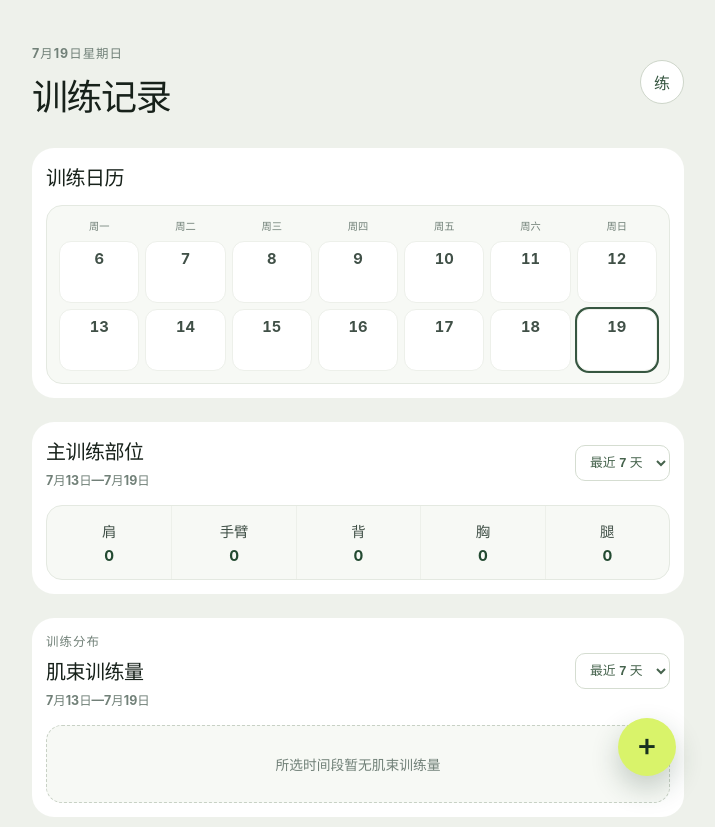
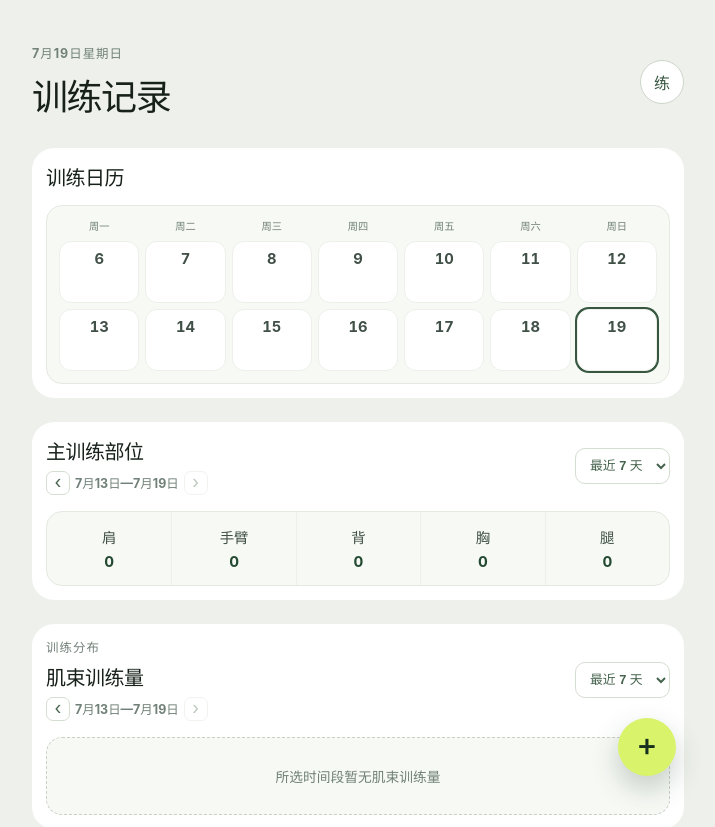
Before and after one commit to Chihatepython/fitness-tracker, a Vue app: page / in a window 1280 px wide. Shown: the top 827 px of the page, without its empty margins (282-997 px from the left). Built offline with nearby package versions, Linux system fonts and the light colour scheme.

Commit message:
Add calendar week history navigation

```diff
--- a/src/components/BodyPartSummaryCard.vue
+++ b/src/components/BodyPartSummaryCard.vue
@@ -7,6 +7,7 @@ import { BODY_PART_DISPLAY_PRIORITY, TRAINING_PERIODS } from '@/domain/trainingS
 const props = defineProps<{
   counts: Record<BodyPart, number>
   periodIndex: number
+  weekOffset: number
   dateRange: string
   isLoading: boolean
   error: string
@@ -14,7 +15,10 @@ const props = defineProps<{
 
 const emit = defineEmits<{
   changePeriod: [periodIndex: number]
+  changeWeek: [weekDelta: number]
 }>()
+
+const selectedPeriod = computed(() => TRAINING_PERIODS[props.periodIndex]!)
 
 const sortedBodyParts = computed(() =>
   [...BODY_PART_DISPLAY_PRIORITY].sort((left, right) => {
@@ -37,7 +41,27 @@ function handlePeriodChange(event: Event): void {
     <div class="section-heading">
       <div>
         <h2 id="summary-title">主训练部位</h2>
-        <span class="date-range">{{ dateRange }}</span>
+        <div class="period-date-navigation">
+          <button
+            v-if="selectedPeriod.canNavigateWeeks"
+            type="button"
+            :disabled="isLoading"
+            aria-label="查看上一个统计周"
+            @click="emit('changeWeek', 1)"
+          >
+            ‹
+          </button>
+          <span class="date-range">{{ dateRange }}</span>
+          <button
+            v-if="selectedPeriod.canNavigateWeeks"
+            type="button"
+            :disabled="isLoading || weekOffset === 0"
+            aria-label="查看下一个统计周"
+            @click="emit('changeWeek', -1)"
+          >
+            ›
+          </button>
+        </div>
       </div>
       <select
         class="period-select"
@@ -46,7 +70,7 @@ function handlePeriodChange(event: Event): void {
         aria-label="选择统计周期"
         @change="handlePeriodChange"
       >
-        <option v-for="(period, index) in TRAINING_PERIODS" :key="period.dayCount" :value="index">
+        <option v-for="(period, index) in TRAINING_PERIODS" :key="period.id" :value="index">
           {{ period.label }}
         </option>
       </select>
@@ -63,6 +87,40 @@ function handlePeriodChange(event: Event): void {
 </template>
 
 <style scoped>
+.period-date-navigation {
+  display: flex;
+  min-height: 24px;
+  align-items: center;
+  gap: 5px;
+  margin-top: 6px;
+}
+
+.period-date-navigation .date-range {
+  margin-top: 0;
+}
+
+.period-date-navigation button {
+  display: grid;
+  width: 24px;
+  height: 24px;
+  place-items: center;
+  padding: 0 0 2px;
+  border: 1px solid #d5ddd1;
+  border-radius: 7px;
+  outline: none;
+  background: #fff;
+  color: #46634d;
+  font-size: 1.1rem;
+  line-height: 1;
+  cursor: pointer;
+  -webkit-tap-highlight-color: transparent;
+}
+
+.period-date-navigation button:disabled {
+  cursor: default;
+  opacity: 0.35;
+}
+
 .body-part-list {
   overflow: hidden;
   display: grid;
--- a/src/components/MuscleVolumeCard.vue
+++ b/src/components/MuscleVolumeCard.vue
@@ -14,6 +14,7 @@ const props = defineProps<{
   totals: Record<MuscleName, number>
   sources: MuscleTrainingSources
   periodIndex: number
+  weekOffset: number
   dateRange: string
   isLoading: boolean
   error: string
@@ -21,9 +22,11 @@ const props = defineProps<{
 
 const emit = defineEmits<{
   changePeriod: [periodIndex: number]
+  changeWeek: [weekDelta: number]
 }>()
 
 const selectedMuscle = ref<MuscleName>()
+const selectedPeriod = computed(() => TRAINING_PERIODS[props.periodIndex]!)
 const visibleMuscleGroups = computed(() =>
   MUSCLE_GROUPS.map((group) => ({
     region: group.region,
@@ -48,7 +51,27 @@ function handlePeriodChange(event: Event): void {
       <div>
         <p class="eyebrow">训练分布</p>
         <h2 id="muscle-title">肌束训练量</h2>
-        <span class="date-range">{{ dateRange }}</span>
+        <div class="period-date-navigation">
+          <button
+            v-if="selectedPeriod.canNavigateWeeks"
+            type="button"
+            :disabled="isLoading"
+            aria-label="查看上一个肌束统计周"
+            @click="emit('changeWeek', 1)"
+          >
+            ‹
+          </button>
+          <span class="date-range">{{ dateRange }}</span>
+          <button
+            v-if="selectedPeriod.canNavigateWeeks"
+            type="button"
+            :disabled="isLoading || weekOffset === 0"
+            aria-label="查看下一个肌束统计周"
+            @click="emit('changeWeek', -1)"
+          >
+            ›
+          </button>
+        </div>
       </div>
       <select
         class="period-select"
@@ -57,7 +80,7 @@ function handlePeriodChange(event: Event): void {
         aria-label="选择肌束训练量统计周期"
         @change="handlePeriodChange"
       >
-        <option v-for="(period, index) in TRAINING_PERIODS" :key="period.dayCount" :value="index">
+        <option v-for="(period, index) in TRAINING_PERIODS" :key="period.id" :value="index">
           {{ period.label }}
         </option>
       </select>
@@ -119,6 +142,40 @@ function handlePeriodChange(event: Event): void {
 </template>
 
 <style scoped>
+.period-date-navigation {
+  display: flex;
+  min-height: 24px;
+  align-items: center;
+  gap: 5px;
+  margin-top: 6px;
+}
+
+.period-date-navigation .date-range {
+  margin-top: 0;
+}
+
+.period-date-navigation button {
+  display: grid;
+  width: 24px;
+  height: 24px;
+  place-items: center;
+  padding: 0 0 2px;
+  border: 1px solid #d5ddd1;
+  border-radius: 7px;
+  outline: none;
+  background: #fff;
+  color: #46634d;
+  font-size: 1.1rem;
+  line-height: 1;
+  cursor: pointer;
+  -webkit-tap-highlight-color: transparent;
+}
+
+.period-date-navigation button:disabled {
+  cursor: default;
+  opacity: 0.35;
+}
+
 .muscle-table-wrapper {
   overflow: hidden;
   margin-top: 16px;
--- a/src/composables/useTrainingDashboard.ts
+++ b/src/composables/useTrainingDashboard.ts
@@ -18,6 +18,7 @@ import {
   formatDisplayDate,
   getCurrentWeekMondayOffset,
   getLocalDate,
+  getTrainingPeriodDateRange,
   type TrainingCalendarDay,
 } from '@/domain/trainingStats'
 
@@ -30,12 +31,14 @@ export function useTrainingDashboard() {
   const isLoadingBodyPartCounts = ref(true)
   const bodyPartCountsError = ref('')
   const selectedTrainingPeriodIndex = ref(0)
+  const trainingPeriodWeekOffset = ref(0)
 
   const muscleTrainingTotals = ref(createEmptyMuscleTrainingTotals())
   const muscleTrainingSources = ref(createEmptyMuscleTrainingSources())
   const isLoadingMuscleTrainingTotals = ref(true)
   const muscleTrainingTotalsError = ref('')
   const selectedMuscleTrainingPeriodIndex = ref(0)
+  const muscleTrainingPeriodWeekOffset = ref(0)
 
   const trainingCalendarDays = ref<TrainingCalendarDay[]>(buildTrainingCalendarDays([]))
   const isLoadingTrainingCalendar = ref(true)
@@ -50,25 +53,29 @@ export function useTrainingDashboard() {
   const selectedTrainingPeriod = computed(
     () => TRAINING_PERIODS[selectedTrainingPeriodIndex.value]!,
   )
-  const trainingPeriodStartDate = computed(() =>
-    getLocalDate(-(selectedTrainingPeriod.value.dayCount - 1)),
+  const trainingPeriodDateRange = computed(() =>
+    getTrainingPeriodDateRange(
+      selectedTrainingPeriod.value,
+      trainingPeriodWeekOffset.value,
+    ),
   )
-  const trainingPeriodEndDate = computed(() => getLocalDate())
   const trainingPeriodRangeLabel = computed(
     () =>
-      `${formatDisplayDate(trainingPeriodStartDate.value)}—${formatDisplayDate(trainingPeriodEndDate.value)}`,
+      `${formatDisplayDate(trainingPeriodDateRange.value.startDate)}—${formatDisplayDate(trainingPeriodDateRange.value.endDate)}`,
   )
 
   const selectedMuscleTrainingPeriod = computed(
     () => TRAINING_PERIODS[selectedMuscleTrainingPeriodIndex.value]!,
   )
-  const muscleTrainingPeriodStartDate = computed(() =>
-    getLocalDate(-(selectedMuscleTrainingPeriod.value.dayCount - 1)),
+  const muscleTrainingPeriodDateRange = computed(() =>
+    getTrainingPeriodDateRange(
+      selectedMuscleTrainingPeriod.value,
+      muscleTrainingPeriodWeekOffset.value,
+    ),
   )
-  const muscleTrainingPeriodEndDate = computed(() => getLocalDate())
   const muscleTrainingPeriodRangeLabel = computed(
     () =>
-      `${formatDisplayDate(muscleTrainingPeriodStartDate.value)}—${formatDisplayDate(muscleTrainingPeriodEndDate.value)}`,
+      `${formatDisplayDate(muscleTrainingPeriodDateRange.value.startDate)}—${formatDisplayDate(muscleTrainingPeriodDateRange.value.endDate)}`,
   )
 
   const currentWeekMondayOffset = getCurrentWeekMondayOffset()
@@ -94,8 +101,8 @@ export function useTrainingDashboard() {
 
     try {
       const trainingSets = await getTrainingSetsByDateRange(
-        trainingPeriodStartDate.value,
-        trainingPeriodEndDate.value,
+        trainingPeriodDateRange.value.startDate,
+        trainingPeriodDateRange.value.endDate,
       )
 
       bodyPartDayCounts.value = calculateBodyPartDayCounts(trainingSets)
@@ -113,8 +120,8 @@ export function useTrainingDashboard() {
 
     try {
       const trainingSets = await getTrainingSetsByDateRange(
-        muscleTrainingPeriodStartDate.value,
-        muscleTrainingPeriodEndDate.value,
+        muscleTrainingPeriodDateRange.value.startDate,
+        muscleTrainingPeriodDateRange.value.endDate,
       )
       const result = calculateMuscleTraining(trainingSets)
 
@@ -146,11 +153,30 @@ export function useTrainingDashboard() {
 
   function changeTrainingPeriod(periodIndex: number): void {
     selectedTrainingPeriodIndex.value = periodIndex
+    trainingPeriodWeekOffset.value = 0
+    void loadBodyPartDayCounts()
+  }
+
+  function changeTrainingPeriodWeek(weekDelta: number): void {
+    if (!selectedTrainingPeriod.value.canNavigateWeeks) return
+
+    trainingPeriodWeekOffset.value = Math.max(0, trainingPeriodWeekOffset.value + weekDelta)
     void loadBodyPartDayCounts()
   }
 
   function changeMuscleTrainingPeriod(periodIndex: number): void {
     selectedMuscleTrainingPeriodIndex.value = periodIndex
+    muscleTrainingPeriodWeekOffset.value = 0
+    void loadMuscleTrainingTotals()
+  }
+
+  function changeMuscleTrainingPeriodWeek(weekDelta: number): void {
+    if (!selectedMuscleTrainingPeriod.value.canNavigateWeeks) return
+
+    muscleTrainingPeriodWeekOffset.value = Math.max(
+      0,
+      muscleTrainingPeriodWeekOffset.value + weekDelta,
+    )
     void loadMuscleTrainingTotals()
   }
 
@@ -233,12 +259,14 @@ export function useTrainingDashboard() {
     isLoadingBodyPartCounts,
     bodyPartCountsError,
     selectedTrainingPeriodIndex,
+    trainingPeriodWeekOffset,
     trainingPeriodRangeLabel,
     muscleTrainingTotals,
     muscleTrainingSources,
     isLoadingMuscleTrainingTotals,
     muscleTrainingTotalsError,
     selectedMuscleTrainingPeriodIndex,
+    muscleTrainingPeriodWeekOffset,
     muscleTrainingPeriodRangeLabel,
     trainingCalendarDays,
     isLoadingTrainingCalendar,
@@ -249,7 +277,9 @@ export function useTrainingDashboard() {
     exportStatus,
     exportError,
     changeTrainingPeriod,
+    changeTrainingPeriodWeek,
     changeMuscleTrainingPeriod,
+    changeMuscleTrainingPeriodWeek,
     refreshAfterSetAdded,
     clearDeleteError,
     removeTrainingSet,
--- a/src/domain/trainingStats.ts
+++ b/src/domain/trainingStats.ts
@@ -9,10 +9,24 @@ import {
 export const BODY_PART_DISPLAY_PRIORITY: readonly BodyPart[] = ['肩', '手臂', '背', '胸', '腿']
 export const CALENDAR_WEEKDAYS = ['周一', '周二', '周三', '周四', '周五', '周六', '周日'] as const
 export const TRAINING_PERIODS = [
-  { label: '最近 7 天', dayCount: 7 },
-  { label: '最近 2 周', dayCount: 14 },
-  { label: '最近 4 周', dayCount: 28 },
+  { id: 'rolling7', label: '最近 7 天', dayCount: 7, mode: 'rolling', canNavigateWeeks: true },
+  {
+    id: 'calendarWeek',
+    label: '自然周',
+    dayCount: 7,
+    mode: 'calendarWeek',
+    canNavigateWeeks: true,
+  },
+  { id: 'rolling14', label: '最近 2 周', dayCount: 14, mode: 'rolling', canNavigateWeeks: false },
+  { id: 'rolling28', label: '最近 4 周', dayCount: 28, mode: 'rolling', canNavigateWeeks: false },
 ] as const
+
+export type TrainingPeriod = (typeof TRAINING_PERIODS)[number]
+
+export interface TrainingPeriodDateRange {
+  startDate: string
+  endDate: string
+}
 
 const BODY_PART_PRIORITY: readonly BodyPart[] = ['腿', '背', '胸', '肩', '手臂']
 const CALENDAR_DAY_COUNT = 14
@@ -85,6 +99,30 @@ export function getCurrentWeekMondayOffset(): number {
   const dayOfWeek = new Date().getDay()
 
   return dayOfWeek === 0 ? -6 : 1 - dayOfWeek
+}
+
+export function getTrainingPeriodDateRange(
+  period: TrainingPeriod,
+  weekOffset = 0,
+): TrainingPeriodDateRange {
+  const safeWeekOffset = period.canNavigateWeeks ? Math.max(0, weekOffset) : 0
+  const weekDayOffset = safeWeekOffset * 7
+
+  if (period.mode === 'calendarWeek') {
+    const mondayOffset = getCurrentWeekMondayOffset() - weekDayOffset
+
+    return {
+      startDate: getLocalDate(mondayOffset),
+      endDate: getLocalDate(mondayOffset + 6),
+    }
+  }
+
+  const endDayOffset = -weekDayOffset
+
+  return {
+    startDate: getLocalDate(endDayOffset - (period.dayCount - 1)),
+    endDate: getLocalDate(endDayOffset),
+  }
 }
 
 export function formatDisplayDate(date: string): string {
--- a/src/views/HomeView.vue
+++ b/src/views/HomeView.vue
@@ -30,12 +30,14 @@ const {
   isLoadingBodyPartCounts,
   bodyPartCountsError,
   selectedTrainingPeriodIndex,
+  trainingPeriodWeekOffset,
   trainingPeriodRangeLabel,
   muscleTrainingTotals,
   muscleTrainingSources,
   isLoadingMuscleTrainingTotals,
   muscleTrainingTotalsError,
   selectedMuscleTrainingPeriodIndex,
+  muscleTrainingPeriodWeekOffset,
   muscleTrainingPeriodRangeLabel,
   trainingCalendarDays,
   isLoadingTrainingCalendar,
@@ -46,7 +48,9 @@ const {
   exportStatus,
   exportError,
   changeTrainingPeriod,
+  changeTrainingPeriodWeek,
   changeMuscleTrainingPeriod,
+  changeMuscleTrainingPeriodWeek,
   refreshAfterSetAdded,
   clearDeleteError,
   removeTrainingSet,
@@ -98,20 +102,24 @@ async function confirmDelete(): Promise<void> {
     <BodyPartSummaryCard
       :counts="bodyPartDayCounts"
       :period-index="selectedTrainingPeriodIndex"
+      :week-offset="trainingPeriodWeekOffset"
       :date-range="trainingPeriodRangeLabel"
       :is-loading="isLoadingBodyPartCounts"
       :error="bodyPartCountsError"
       @change-period="changeTrainingPeriod"
+      @change-week="changeTrainingPeriodWeek"
     />
 
     <MuscleVolumeCard
       :totals="muscleTrainingTotals"
       :sources="muscleTrainingSources"
       :period-index="selectedMuscleTrainingPeriodIndex"
+      :week-offset="muscleTrainingPeriodWeekOffset"
       :date-range="muscleTrainingPeriodRangeLabel"
       :is-loading="isLoadingMuscleTrainingTotals"
       :error="muscleTrainingTotalsError"
       @change-period="changeMuscleTrainingPeriod"
+      @change-week="changeMuscleTrainingPeriodWeek"
     />
 
     <TodayRecordsCard
```
